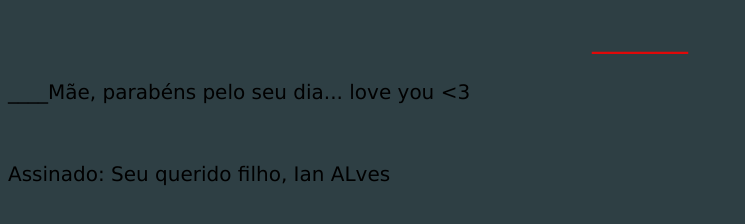
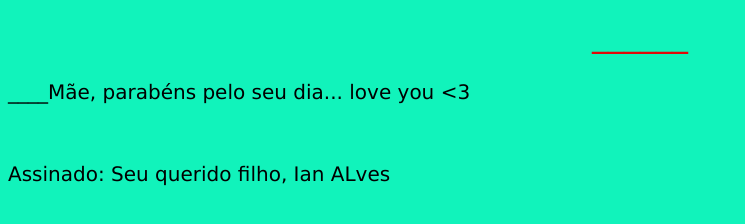
Before and after one commit to Alvesds-Ian/maezinha, a plain HTML site: page index.html in a window 1280 px wide. Shown: the whole page, without its empty margins (0-745 px from the left). Drawn offline with Linux system fonts and the light colour scheme.

Commit message:
fazendo alterações estéticas

```diff
--- a/css/estilo.css
+++ b/css/estilo.css
@@ -1,5 +1,5 @@
 body {
-    background-color: rgb(46, 63, 68); /*Pode escolher outra cor se quiser*/
+    background-color: rgb(17, 243, 187); /*Pode escolher outra cor se quiser*/
   }
 
   h1 {
```
